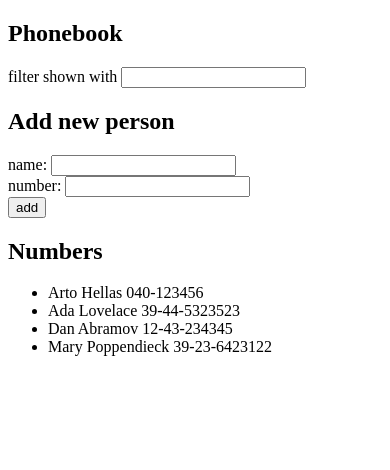
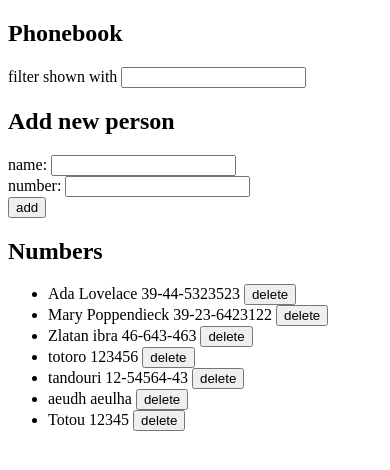
Before and after one commit to anancarv/fullstackopen, a React (Create React App) app in the folder part2/phonebook/: page / in a window 390 px wide. Shown: the top 470 px of the page. Built offline with nearby package versions, Linux system fonts and the light colour scheme; data requests are answered from the project's data file.

Commit message:
complete step 10 of the phonebook2 exercise

```diff
--- a/part2/phonebook/db.json
+++ b/part2/phonebook/db.json
@@ -1,24 +1,39 @@
 {
-    "persons":[
-      {
-        "name": "Arto Hellas",
-        "number": "040-123456",
-        "id": 1
-      },
+  "persons": [
     {
       "name": "Ada Lovelace",
       "number": "39-44-5323523",
       "id": 2
     },
     {
-        "name": "Dan Abramov",
-        "number": "12-43-234345",
-        "id": 3
-      },
-      {
       "name": "Mary Poppendieck",
       "number": "39-23-6423122",
       "id": 4
+    },
+    {
+      "name": "Zlatan ibra",
+      "number": "46-643-463",
+      "id": 5
+    },
+    {
+      "name": "totoro",
+      "number": "123456",
+      "id": 7
+    },
+    {
+      "name": "tandouri",
+      "number": "12-54564-43",
+      "id": 8
+    },
+    {
+      "name": "aeudh",
+      "number": "aeulha",
+      "id": 10
+    },
+    {
+      "name": "Totou",
+      "number": "12345",
+      "id": 11
     }
   ]
 }
--- a/part2/phonebook/src/App.js
+++ b/part2/phonebook/src/App.js
@@ -1,42 +1,56 @@
 import React, { useState, useEffect } from 'react'
-import axios from 'axios'
 import Content from './components/Content'
 import Filter from './components/Filter'
 import PersonForm from './components/PersonForm'
+import personService from './services/persons'
 
 const App = () => {
   const [ persons, setPersons] = useState([])
+  const [ allPersons, setAllPersons] = useState([])
   const [ newName, setNewName ] = useState('')
   const [ newNumber, setNewNumber ] = useState('')
   const [newFilter, setNewFilter] = useState('')
 
   useEffect(() => {
-    console.log('effect')
-    axios
-      .get('http://localhost:3001/persons')
-      .then(response => {
-        console.log('promise fulfilled')
-        setPersons(response.data)
-      })
+    personService
+      .getAll()
+      .then(initialPersons => {
+      setAllPersons(initialPersons)
+    })
   }, [])
-  console.log('render', persons.length, 'persons')
 
   const addPerson = (event) => {
     event.preventDefault()
-    const person = persons.filter((person) =>
+    const person = allPersons.filter((person) =>
         person.name === newName
     )
 
+    const personObject = person[0]
+    const updatedPerson = { ...personObject, number: newNumber }
+
     if (person.length !== 0) {
-        alert(`${newName} is already added to phonebook`)
+      if (window.confirm(`${personObject.name} is already added to the phonebook, replace the old number with a new one ?`)) {
+        personService
+          .update(updatedPerson.id, updatedPerson).then(returnedPerson => {
+            console.log(`${returnedPerson.name} successfully updated`)
+            setAllPersons(allPersons.map(personItem => personItem.id !== personObject.id ? personItem : returnedPerson))
+          })
+          .catch(() => {
+            alert(`${personObject.name} was already deleted from server` )
+          })
+      }
     } else {
         const personObject = {
             name: newName,
             number: newNumber
           }
-          setPersons(persons.concat(personObject))
-          setNewName('')
-          setNewNumber('')
+          personService
+            .create(personObject)
+            .then(returnedPerson => {
+              setAllPersons(allPersons.concat(returnedPerson))
+              setNewName('')
+              setNewNumber('')
+      })
     }
   }
 
@@ -51,9 +65,8 @@ const App = () => {
   const handleFilterChange = (event) => {
     setNewFilter(event.target.value)
     const regex = new RegExp( newFilter, 'i' );
-    const filteredPersons = () =>
-        persons.filter(person => person.name.match(regex))
-        setPersons(filteredPersons)
+    const filteredPersons = () => allPersons.filter(person => person.name.match(regex))
+    setPersons(filteredPersons)
   }
 
   return (
@@ -63,7 +76,7 @@ const App = () => {
       <h2>Add new person</h2>
       <PersonForm onSubmit={addPerson} newName={newName} handleNameChange={handleNameChange} newNumber={newNumber} handleNumberChange={handleNumberChange} />
       <h2>Numbers</h2>
-      <Content persons={persons} />
+      <Content persons={persons} allPersons={allPersons} setAllPersons={setAllPersons} />
     </div>
   )
 }
--- a/part2/phonebook/src/components/Content.js
+++ b/part2/phonebook/src/components/Content.js
@@ -1,11 +1,25 @@
 import React from 'react'
 import Person from './Person'
 
-const Content = ({persons}) =>
-  <ul>
-    {persons.map((person, i) =>
-      <Person key={i} name={person.name} number={person.number} />
-    )}
-  </ul>
+const Content = ({persons, allPersons, setAllPersons}) => {
+  console.log(persons.length)
+  if (persons.length === 0) {
+    return (
+      <ul>
+        {allPersons.map((person, i) =>
+          <Person key={i} name={person.name} number={person.number} allPersons={allPersons} setAllPersons={setAllPersons}/>
+        )}
+      </ul>
+    )
+  } else {
+    return (
+      <ul>
+        {persons.map((person, i) =>
+          <Person key={i} name={person.name} number={person.number} allPersons={allPersons} setAllPersons={setAllPersons}/>
+        )}
+      </ul>
+    )
+  }
+}
 
 export default Content
--- a/part2/phonebook/src/components/Person.js
+++ b/part2/phonebook/src/components/Person.js
@@ -1,8 +1,22 @@
 import React from 'react'
+import personService from '../services/persons'
 
-const Person = ({name, number}) =>
-  <li>
-    {name} {number}
-  </li>
+const Person = ({name, number, allPersons, setAllPersons}) => {
+  const handleDeleteClick = () => {
+    const filteredPerson = allPersons.filter(person => person.name === name)
+    if (window.confirm(`Delete the ${name} ?`)) {
+      personService
+        .remove(filteredPerson[0].id)
+      console.log(`${filteredPerson[0].name} successfully deleted`)
+    }
+    setAllPersons(allPersons.filter(person => person.id !== filteredPerson[0].id))
+  }
+
+  return (
+    <li>
+      {name} {number} <button onClick={handleDeleteClick}>delete</button>
+    </li>
+  )
+}
 
 export default Person
--- /dev/null
+++ b/part2/phonebook/src/services/persons.js
@@ -0,0 +1,25 @@
+import axios from 'axios'
+const baseUrl = 'http://localhost:3001/persons'
+
+const getAll = () => {
+  const request = axios.get(baseUrl)
+  return request.then(response => response.data)
+}
+
+const create = newObject => {
+  const request = axios.post(baseUrl, newObject)
+  return request.then(response => response.data)
+}
+
+const update = (id, newObject) => {
+  const request = axios.put(`${baseUrl}/${id}`, newObject)
+  return request.then(response => response.data)
+}
+
+const remove = id => {
+  const request = axios.delete(`${baseUrl}/${id}`)
+  return request.then(response => response.data)
+}
+
+
+export default { getAll, create, update, remove }
```
Also changed, not shown: 1 other file (tests, documents, lock files or other folders). Lines whose indentation alone changed are shown as unchanged.
